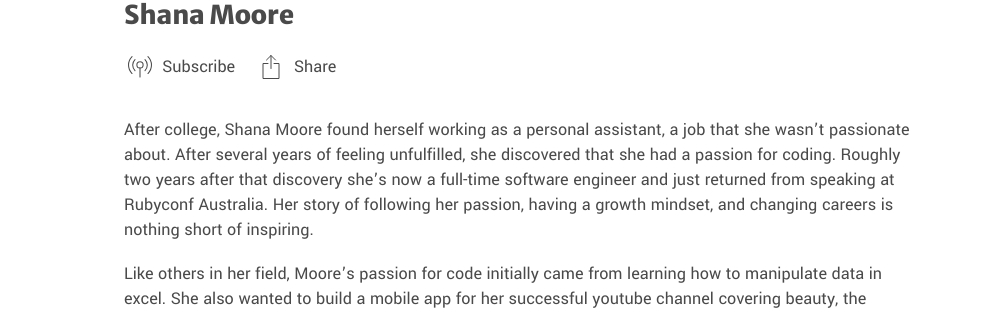
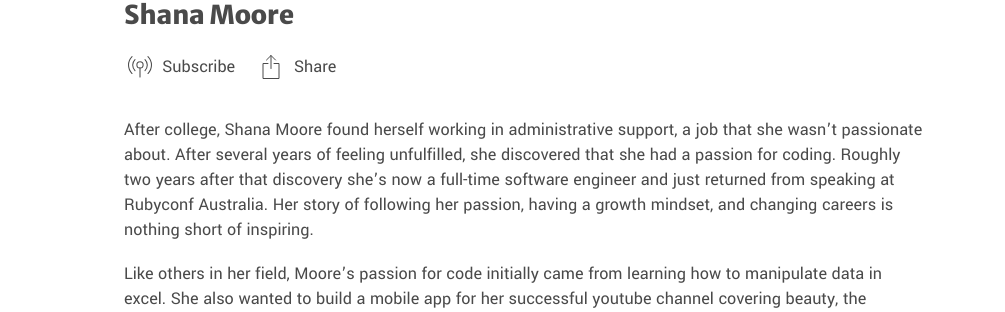
Before and after one commit to Code-Pop/open-sourcecraft, a Jekyll site: the page built from _episodes/shana-moore.markdown, in a window 1280 px wide and 900 px high, scrolled down 531 px. Shown: the part 142-454 px from the top of the window, without its empty margins (116-1121 px from the left). Built offline with Jekyll 4.4.1, drawn with Linux system fonts in a browser that asks for light colours.

Commit message:
Updated Shana Moore

```diff
--- a/_episodes/shana-moore.markdown
+++ b/_episodes/shana-moore.markdown
@@ -18,7 +18,7 @@ notes_text: |-
   * [FlatIron School’s Online Web Developer course ](https://flatironschool.com/programs/online-web-developer-career-course/)
 ---
 
-After college, Shana Moore found herself working as a personal assistant, a job that she wasn’t passionate about.  After several years of feeling unfulfilled, she discovered that she had a passion for coding.  Roughly two years after that discovery she’s now a full-time software engineer and just returned from speaking at Rubyconf Australia.  Her story of following her passion, having a growth mindset, and changing careers is nothing short of inspiring.
+After college, Shana Moore found herself working in administrative support, a job that she wasn’t passionate about.  After several years of feeling unfulfilled, she discovered that she had a passion for coding.  Roughly two years after that discovery she’s now a full-time software engineer and just returned from speaking at Rubyconf Australia.  Her story of following her passion, having a growth mindset, and changing careers is nothing short of inspiring.
 
 Like others in her field, Moore’s passion for code initially came from learning how to manipulate data in excel.  She also wanted to build a mobile app for her successful youtube channel covering beauty, the [Painted Lips Project](https://www.youtube.com/user/paintedlipsproject).  She dove into self-learning with websites like [Code School](http://www.codeschool.com), Team Treehouse, Lynda, and Skillcrush.  She also began attending developer meetups in San Diego such as [Full Stack Talks](https://www.meetup.com/fullstacktalks/) and [Girl Develop It](https://www.girldevelopit.com/chapters/san-diego).
 
```
